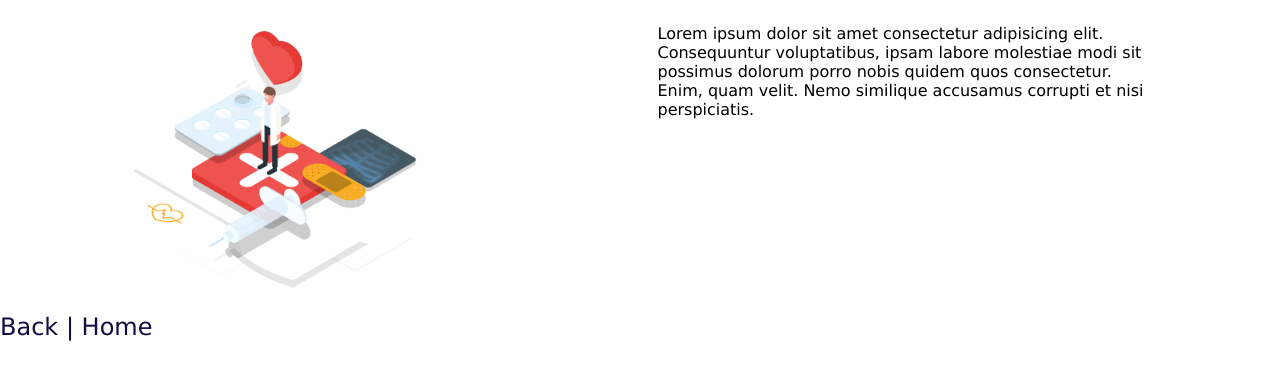
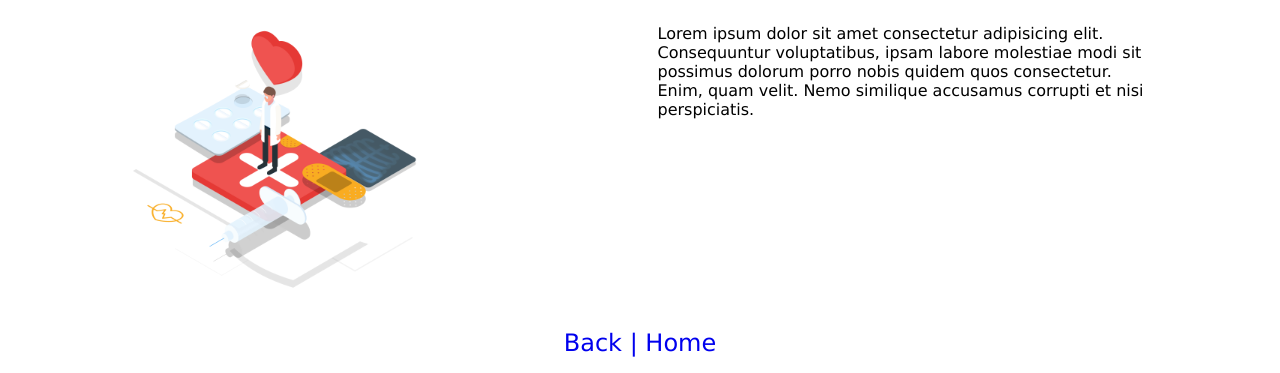
Before and after one commit to ronklubega/Drug-mananagement-system, a PHP site: page /welcomepage.php in a window 1280 px wide. Shown: the part 1080-1453 px from the top of the page. Before the commit the page ends 1421 px from the top, so only its background shows below. Run offline with PHP 8.4, Linux system fonts and the light colour scheme.

Commit message:
modified welcomepage

```diff
--- a/welcomepage.php
+++ b/welcomepage.php
@@ -48,7 +48,7 @@
   <p>Lorem ipsum dolor sit amet consectetur adipisicing elit. Consequuntur voluptatibus, ipsam labore molestiae modi sit possimus dolorum porro nobis quidem quos consectetur. Enim, quam velit. Nemo similique accusamus corrupti et nisi perspiciatis.</p>
 </div>
 <div>
-  <span style="text-align:center; "><a href="welcomepage.php" style="font-size:24px; text-decoration:none; color:rgb(21, 10, 66)">Back  | Home</a></span>
+  <p style=" text-align:center; "><a href="welcomepage.php" style="font-size:24px; text-decoration:none; color:rgb(21, 10, 66) text-align:center; ">Back  | Home</a></p>
 </div>
 <!-- java script page -->
 <script>
```
